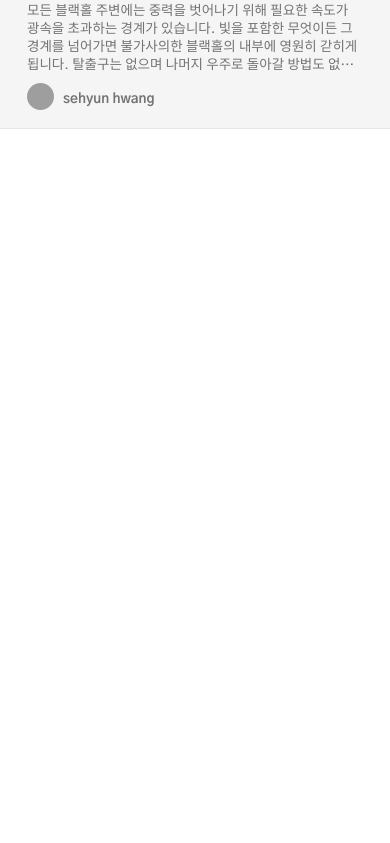
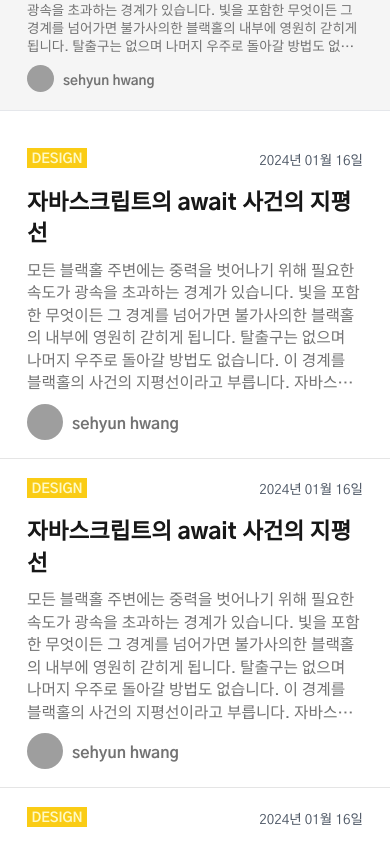
Before and after one commit to kwakseongjae/mulb, a React (Vite) app: page / in a window 390 px wide. Shown: the part 981-1824 px from the top of the page. Before the commit the page ends 1128 px from the top, so only its background shows below. Built offline with nearby package versions, Linux system fonts and the light colour scheme; grey boxes are pictures that could not be loaded.

Commit message:
LatestBoard에 반응성을 추가했습니다.

```diff
--- a/src/components/Common/Navigator.tsx
+++ b/src/components/Common/Navigator.tsx
@@ -1,12 +1,35 @@
 import React from 'react'
+import { useEffect } from 'react'
+import TailwindProperties from '@utils/tailwindProperties.ts'
+import Default from '@utils/interface.ts'
 
-function Navigator() {
+function Navigator(className): Default {
+  useEffect((): void => {
+    const navigator: HTMLElement | null = document.getElementById(id)
+    window.addEventListener('scroll', (): void => {
+      if (navigator === null) return
+      navigator.style.transition = '1s ease-in-out'
+      window.addEventListener('scroll', (): void => {
+        if (navigator === null) return
+        if (window.scrollY > 1) {
+          navigator.style.transform = 'translateY(calc(-100% + 3rem))'
+        } else {
+          navigator.style.transform = 'translateY(0)'
+        }
+      })
+    })
+  }, [])
+  const id: string = 'navigator--'
+  const style: TailwindProperties = {
+    sm: 'sm:w-full sm:h-16 sm:fixed sm:top-0 sm:left-0 sm:bg-black',
+    base: 'w-full h-16 fixed top-0 left-0 bg-black',
+  }
   return (
     <section>
-      <div className="w-full h-16 fixed top-0 left-0 z-50 bg-white border-b">
+      <div className={`${style.sm} ${style.base} ${className}`} id={id}>
         <h1>HELLO</h1>
       </div>
-      <div className="w-full h-16" />
+      <div className="w-full h-12" />
     </section>
   )
 }
--- a/src/components/Common/TextPostCard.tsx
+++ b/src/components/Common/TextPostCard.tsx
@@ -3,14 +3,19 @@ import Default from '@utils/interface.ts'
 import { Post } from '../../constants/interface.tsx'
 import CategoryButton from '@components/common/CategoryButton.tsx'
 import dateFormer from '@utils/date_former.ts'
+import TailwindProperties from '@utils/tailwindProperties.ts'
 
 interface TextPostCard extends Default {
   response: Post
 }
 function TextPostCard({ response, className }: TextPostCard): React.JSX.Element {
   const { data, status, message } = response
+  const style: TailwindProperties = {
+    sm: 'sm:border sm:bg-neutral-100 sm:p-6 sm:rounded',
+    base: 'border-b border-neutral-200 py-4 px-6',
+  }
   return (
-    <div className={`${className}`}>
+    <div className={`${style.sm} ${style.base} ${className}`}>
       <div className="flex justify-between items-center">
         <CategoryButton
           className="text-xs font-bold"
--- a/src/components/section/LatestBoard.tsx
+++ b/src/components/section/LatestBoard.tsx
@@ -6,25 +6,27 @@ import TailwindProperties from '@utils/tailwindProperties.ts'
 
 function LatestBoard({ className }: Default): React.JSX.Element {
   const style: TailwindProperties = {
-    sm: 'sm:flex sm:justify-center sm:px-32 sm:gap-8 sm:my-4',
-    base: '',
+    sm: 'sm:flex sm:px-32 sm:gap-4',
+    base: 'w-full grid',
   }
   return (
     <section className={`${style.sm} ${style.base} ${className}`}>
-      <div className="w-full flex items-center justify-center gap-8">
-        <div className="w-1/4 flex-wrap">
-          <TextPostCard response={PostResponse} />
-        </div>
-        <div className="w-1/4 flex-wrap">
-          <TextPostCard response={PostResponse} />
-        </div>
-        <div className="w-1/4 flex-wrap">
-          <TextPostCard response={PostResponse} />
-        </div>
-        <div className="w-1/4 flex-wrap">
-          <TextPostCard response={PostResponse} />
-        </div>
-      </div>
+      <TextPostCard
+        response={PostResponse}
+        className={'sm:w-1/4 sm:flex-wrap w-full'}
+      />
+      <TextPostCard
+        response={PostResponse}
+        className={'sm:w-1/4 sm:flex-wrap w-full'}
+      />
+      <TextPostCard
+        response={PostResponse}
+        className={'sm:w-1/4 sm:flex-wrap w-full'}
+      />
+      <TextPostCard
+        response={PostResponse}
+        className={'sm:w-1/4 sm:flex-wrap w-full'}
+      />
     </section>
   )
 }
--- a/src/pages/Home.tsx
+++ b/src/pages/Home.tsx
@@ -1,11 +1,11 @@
 import NotableBoard from '@components/section/NotableBoard.tsx'
-import RecentBoard from '@components/section/RecentBoard.tsx'
 import LatestBoard from '@components/section/LatestBoard.tsx'
 
 const Home = () => {
   return (
     <main>
       <NotableBoard />
+      <LatestBoard />
     </main>
   )
 }
```
Also changed, not shown: 1 other file (tests, documents, lock files or other folders).
